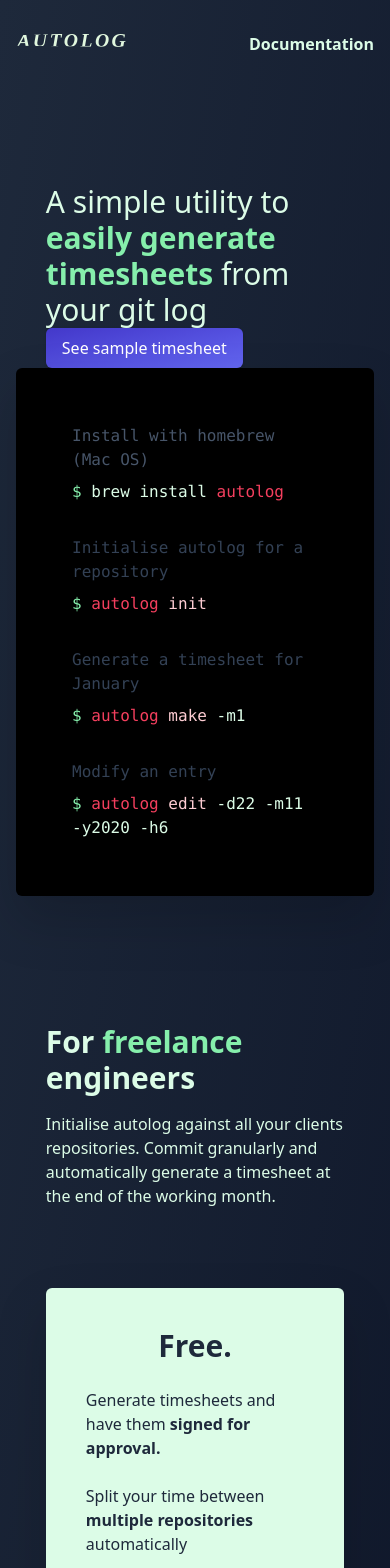
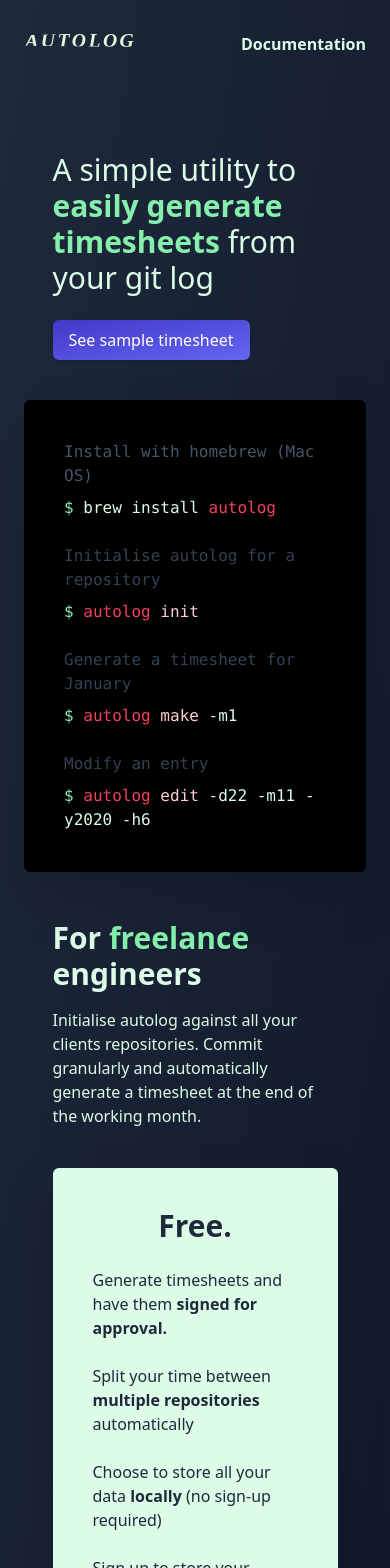
Before and after one commit to daveymoores/timesheet-gen-server, a Next.js app: page / in a window 390 px wide. Shown: the top 1568 px of the page. Built offline with nearby package versions, Linux system fonts and the light colour scheme; no server answers.

Commit message:
homepage styles

```diff
--- a/components/TableContainer/TableContainer.tsx
+++ b/components/TableContainer/TableContainer.tsx
@@ -30,8 +30,8 @@ const TableContainer: React.FC<TableRow> = ({ timesheet }) => {
     <div className="relative">
       <div
         className="lg:w-full overflow-scroll lg:overflow-auto bg-slate-900 py-4 lg:bg-transparent lg:py-0
-    lg:after:hidden after:bg-gradient-to-r after:from-slate-900 after:to-transparent after:bg-transparent after:content-[''] after:absolute after:h-full after:w-4 sm:after:w-8 after:top-0
-    lg:before:hidden before:bg-gradient-to-l before:from-slate-900 before:to-transparent before:bg-transparent before:content-[''] before:absolute before:h-full before:w-4 sm:before:w-8 before:top-0 before:right-0"
+    lg:after:hidden after:bg-gradient-to-r after:from-slate-900 after:to-transparent after:bg-transparent after:content-[''] after:absolute after:h-full after:w-6 sm:after:w-8 after:top-0
+    lg:before:hidden before:bg-gradient-to-l before:from-slate-900 before:to-transparent before:bg-transparent before:content-[''] before:absolute before:h-full before:w-6 sm:before:w-8 before:top-0 before:right-0"
       >
         <div className="w-[1200px] container max-w-none lg:w-full lg:max-w-screen-lg xl:max-w-screen-xl 2xl:max-w-screen-2xl">
           <div className={gridClass("align-middle p-1 grid")}>
--- a/pages/index.tsx
+++ b/pages/index.tsx
@@ -8,9 +8,9 @@ const Home: NextPage = () => {
   return (
     <article className="mx-auto lg:max-w-screen-xl">
       <div className="container mx-auto">
-        <div className="grid grid-cols-12 mt-32">
+        <div className="grid grid-cols-12 mt-24 lg:mt-32">
           <div className="col-span-12 lg:col-span-6 lg:col-start-2 order-2 lg:order-none">
-            <code className="p-14 rounded-md bg-black flex flex-col gap-8 drop-shadow-2xl">
+            <code className="p-10 sm:p-14 rounded-md bg-black flex flex-col gap-6 sm:gap-8 drop-shadow-2xl">
               <span className="flex flex-col gap-y-2">
                 <span className="text-slate-600 font-mono">
                   Install with homebrew (Mac OS)
@@ -44,8 +44,8 @@ const Home: NextPage = () => {
             </code>
           </div>
 
-          <div className="col-span-10 col-start-2 lg:col-span-3 lg:col-end-12 order-1 lg:order-none">
-            <h1 className="text-3xl font-medium text-green-100 lg:my-8">
+          <div className="mb-10 lg:mb-0 col-span-10 col-start-2 lg:col-span-3 lg:col-end-12 order-1 lg:order-none">
+            <h1 className="mb-6 text-3xl font-medium text-green-100 lg:my-8">
               A simple utility to{" "}
               <span className="text-green-300 font-bold">
                 easily generate timesheets
@@ -55,7 +55,7 @@ const Home: NextPage = () => {
             <Button text="See sample timesheet" />
           </div>
 
-          <div className="col-span-10 col-start-2 lg:col-start-4 lg:col-span-6 mt-32 order-3 lg:order-none">
+          <div className="col-span-10 col-start-2 lg:col-start-4 lg:col-span-6 mt-12 lg:mt-32 order-3 lg:order-none">
             <h2 className="text-3xl font-semibold text-green-100">
               For <span className="text-green-300 font-bold">freelance</span>{" "}
               engineers
@@ -68,7 +68,7 @@ const Home: NextPage = () => {
           </div>
 
           <div className="col-span-10 col-start-2 md:col-start-3 md:col-end-10 lg:col-start-4 lg:col-end-10 xl:col-start-5 xl:col-end-9 flex flex-col items-center order-4 lg:order-none">
-            <div className="max-w-[370px] mt-20 mb-20 p-10 rounded-md bg-green-100 text-slate-800 flex flex-col gap-6 drop-shadow-2xl">
+            <div className="max-w-[370px] mt-10 lg:mt-20 mb-10 lg:mb-20 p-10 rounded-md bg-green-100 text-slate-800 flex flex-col gap-6 drop-shadow-2xl">
               <h3 className="text-3xl font-bold text-center">Free.</h3>
               <p>
                 Generate timesheets and have them <b>signed for approval.</b>
--- a/tailwind.config.js
+++ b/tailwind.config.js
@@ -7,7 +7,7 @@ module.exports = {
     container: {
       center: true,
       padding: {
-        DEFAULT: "1rem",
+        DEFAULT: "1.5rem",
         sm: "2rem",
         lg: "4rem",
       },
```
